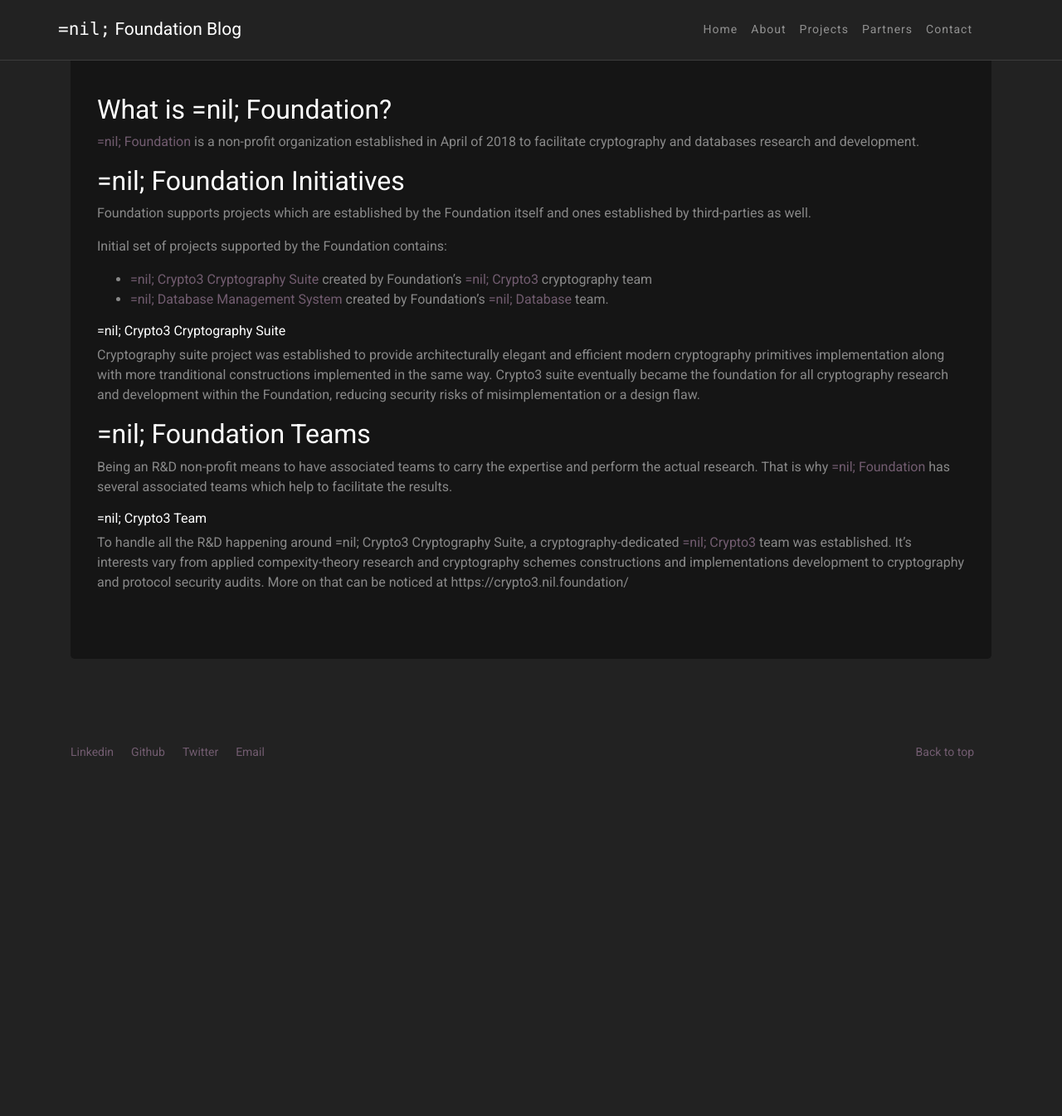
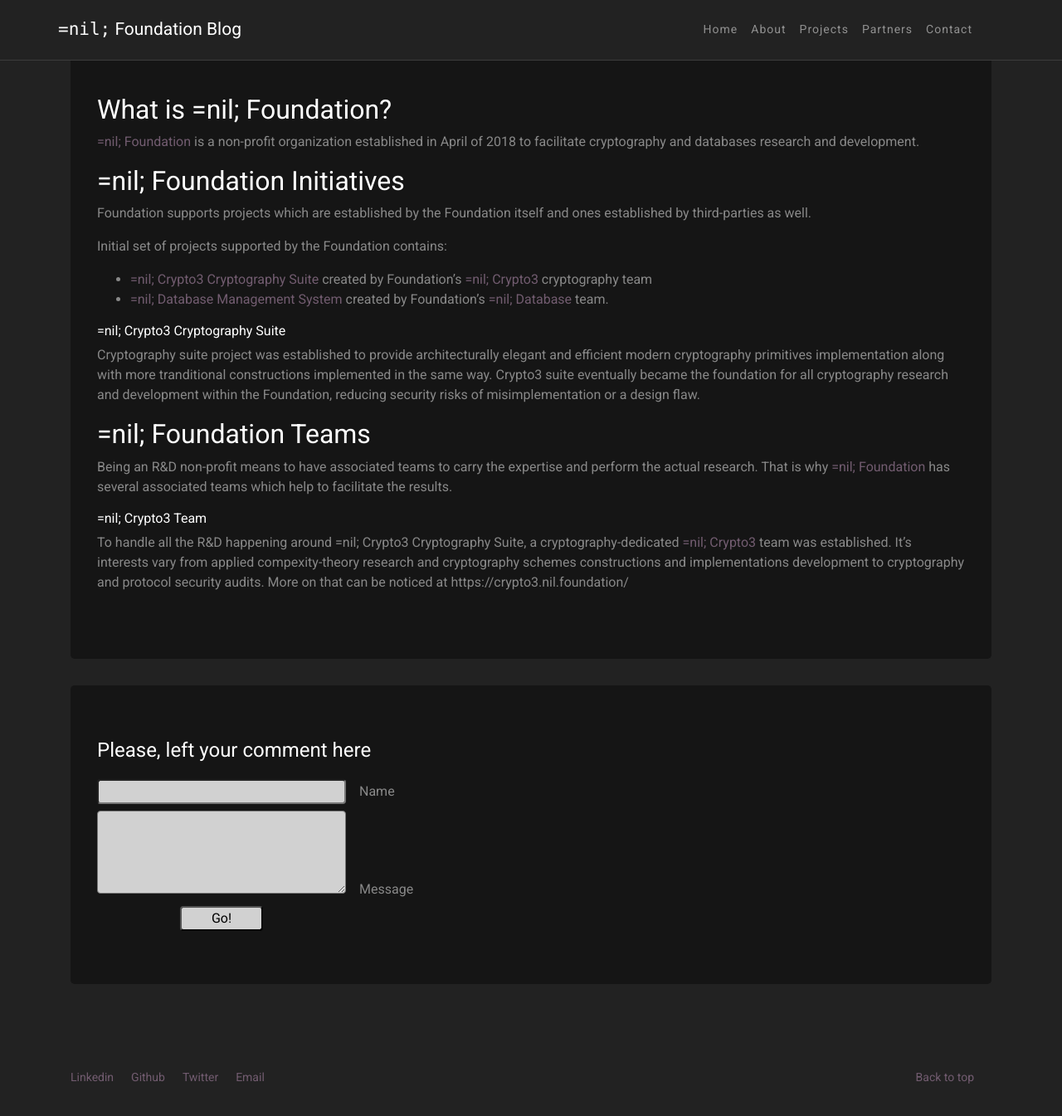
Before and after one commit to ukorvl/urickon.github.io, a Jekyll site: the page built from _posts/2018-04-01-introduction-post.md, in a window 1280 px wide and 1400 px high, scrolled down 228 px. Shown: the top 1345 px of the window at 83% size. Built offline with Jekyll 4.4.1, drawn with Linux system fonts in a browser that asks for light colours; before the commit the page ends 1236 px from its top, so only the background shows below that.

Commit message:
implement form

```diff
--- a/_layouts/post.html
+++ b/_layouts/post.html
@@ -34,28 +34,32 @@
                         </div>
                     </div>
                 </div>
-                <!--<div class="row">
+                <div class="row">
                     <div class="col-lg-12">
                     <div class="page-header">
                     </div>
                     <div class="bs-component">
                     <div class="jumbotron">
-                    <form method="POST" action="https://api.staticman.net/v3/entry/github/eduardoboucas/staticman/gh-pages/comments">
+                    <h5>Please, left your comment here</h5>
+                    <form
+                        method="POST"
+                        action="https://api.staticman.net/v3/entry/github/eduardoboucas/staticman/gh-pages/comments"
+                        class="form-for-comments"
+                    >
                     <input name="options[redirect]" type="hidden" value="https://my-site.com">
                     <input name="options[slug]" type="hidden" value="{{ page.slug }}">
-                    <label><input name="fields[name]"
+                    <label><input name="fields[name]" class="comment-textfield"
                     type="text">Name</label><br>
-                    <label><input name="fields[email]"
-                    type="email">E-mail</label><br>
                     <label><textarea
-                    name="fields[message]"></textarea>Message</label><br>
-
-                    <button type="submit">Go!</button>
+                    name="fields[message]" class="comment-textfield"></textarea>Message</label><br>
+                    <div class="button-box">
+                        <button type="submit">Go!</button>
+                    </div>
                     </form>
                     </div>
                     </div>
                     </div>
-                    </div>-->
+                    </div>
 
 
                     {% include footer.html %}
--- a/assets/css/custom.css
+++ b/assets/css/custom.css
@@ -347,3 +347,54 @@ pre {
     left: auto !important;
     right: 0px;
 }
+
+.comment-textfield {
+    width: 300px;
+    margin-right: 16px;
+    background: #d1d1d1;
+    transition: 0.2s;
+    border-radius: 4px;
+}
+
+textarea.comment-textfield {
+    height: 100px;
+}
+
+.comment-textfield:hover,
+.comment-textfield:focus
+{
+    background: #F5F2F1;
+}
+
+.button-box {
+    width: 300px;
+    display: flex;
+    justify-content: center;
+}
+
+.button-box > button {
+    width: 100px;
+    background: #d1d1d1;
+    transition: 0.2s;
+    border-radius: 4px;
+}
+
+.button-box > button:hover {
+    background: #F5F2F1;
+}
+
+button:hover, button:focus {
+    outline: none;
+}
+
+.form-for-comments {
+    margin-top: 20px;
+}
+
+input, textarea {outline:none;}
+input:active, textarea:active, button:active {outline:none;}
+:focus {outline:none;}
+
+::selection {
+	background: #343434;
+}
```
